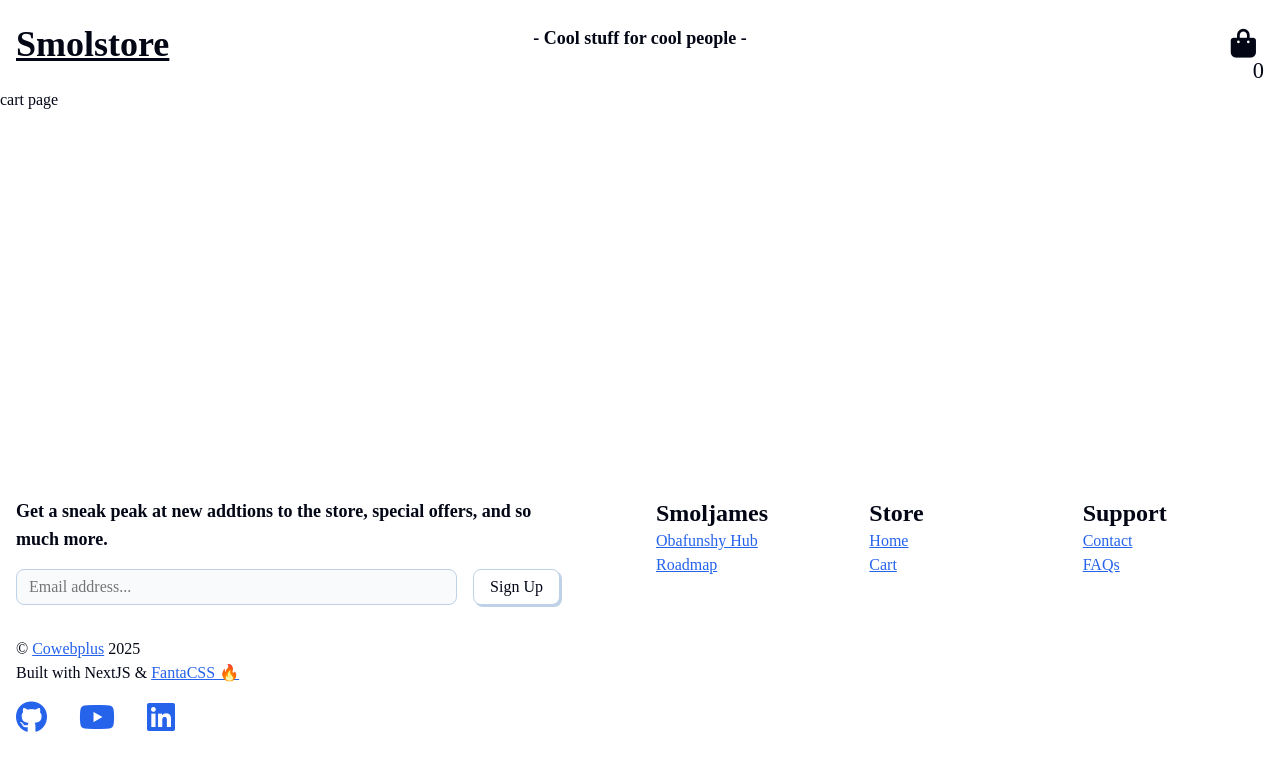
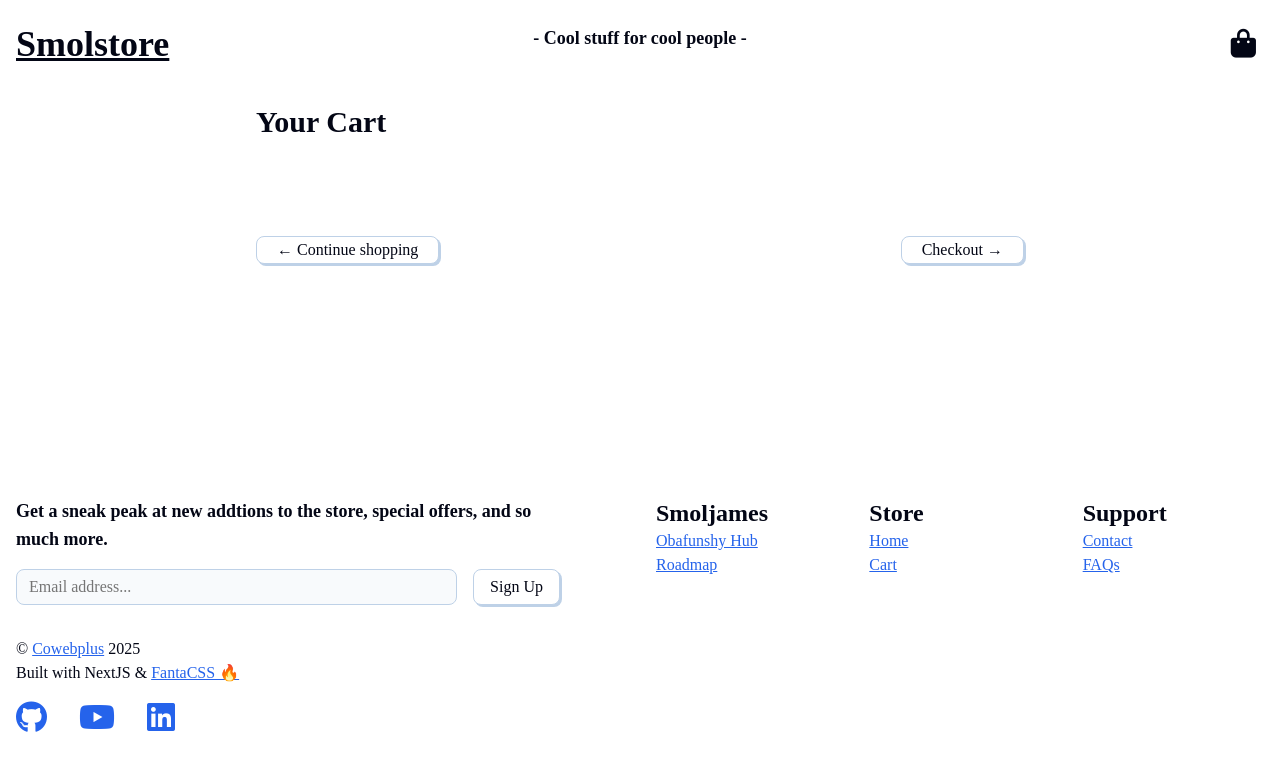
Before and after one commit to obafunshy/smolstore, a Next.js app: page /cart in a window 1280 px wide. Shown: the top 770 px of the page. Built offline with nearby package versions, Linux system fonts and the light colour scheme; a web font is replaced by a local one.

Commit message:
build and styled cart page

```diff
--- a/app/cart/page.js
+++ b/app/cart/page.js
@@ -1,7 +1,47 @@
+'use client'
+
+import { useProducts } from "@/context/ProductContext";
+
 export default function CartPage() {
+  const { cart } = useProducts()
+
   return (
-    <div>
-      cart page
-    </div>
+    <section className="cart-section">
+      <h2>Your Cart</h2>
+      <div className="cart-container">
+        {Object.keys(cart).map((item, itemIndex) => {
+          const itemData = cart[item]
+          const itemQuantity = itemData?.quantity
+          const imgName = itemData.name === 'Medieval Dragon Month Planner' ?
+          'planner' :
+          itemData.name.replaceAll(' sticker.png', '').replaceAll(' ', '_')
+          const imgUrl = 'low_res/' + imgName + '.jpeg'
+
+          return (
+            <div key={itemIndex} className="cart-item">
+              <img src={imgUrl} alt={imgUrl + '-img'} />
+              <div className="cart-item-info">
+                <h3>{itemData.name}</h3>
+                <p>{itemData.description.slice(0, 100)}{itemData.description
+                  .length > 100 ? '...' : ''}
+                  </p>
+                  <h4>${itemData.prices[0].unit_amount / 100}</h4>
+                  <div className="quantity-container">
+                    <p><strong>quantity</strong></p>
+                    <input value={itemQuantity} placeholder="2"
+                    onChange={() => {
+
+                    }} />
+                  </div>
+              </div>
+            </div>
+          )
+        })}
+      </div>
+      <div className="checkout-container">
+        <button> &larr; Continue shopping</button>
+        <button>Checkout &rarr;</button>
+      </div>
+    </section>
   );
 }
--- a/app/globals.css
+++ b/app/globals.css
@@ -205,6 +205,51 @@ main, .section-container {
   padding-right: 0.1rem;
 }
 
+/* cart styles  */
+.cart-section {
+  max-width: 800px;
+  margin: 0 auto;
+  width: 100%;
+  padding: 1rem;
+  padding-bottom: 2rem;
+}
+
+.cart-container {
+  display: flex;
+  flex-direction: column;
+  gap: 3rem;
+  padding: 2rem 1rem;
+}
+
+.cart-item {
+  display: flex;
+  gap: 1rem;
+
+}
+
+.cart-item img {
+  width: 30%;
+  height: fit-content;
+}
+
+.cart-item-info {
+  display: flex;
+  flex-direction: column;
+  gap: 0.5rem;
+}
+
+.cart-item-info input {
+  width: 100px;
+}
+
+.checkout-container {
+  padding-top: 2rem;
+  display: flex;
+  align-items: center;
+  justify-content: space-between;
+  gap: 1rem;
+
+}
 
 /* footer styles  */
 hr {
@@ -373,6 +418,10 @@ footer .links-container > div {
     gap: 1rem 2rem;
     grid-template-columns: repeat(2, minmax(0, 1fr));
   }
+
+  .cart-item {
+    gap: 2rem;
+  }
 }
 
 @media (min-width: 768px) {
--- a/app/layout.js
+++ b/app/layout.js
@@ -4,7 +4,7 @@ import Head from "./head";
 import Link from "next/link";
 import Cart from "@/components/Cart";
 import EmailInput from "@/components/EmailInput";
-import ProductsProvider from "@/context/ProductContact";
+import ProductsProvider from "@/context/ProductContext";
 
 export const metadata = {
   title: "Smolstore",
--- a/components/Cart.jsx
+++ b/components/Cart.jsx
@@ -1,21 +1,22 @@
 'use client'
-import { useProducts } from "@/context/ProductContact"
+import { useProducts } from "@/context/ProductContext"
 import Link from "next/link"
 
 export default function Cart() {
     const {cart} = useProducts()
     const numProducts = Object.keys(cart).reduce((acc, curr, currIndex) => {
-        const numProduct = cart[curr]
+        const numProduct = cart[curr].quantity
         const sum = acc + numProduct
         return sum
     }, 0)
+
     return (
         <div>
             <Link className="unstyled-button" href={'/cart'}>
                 <i className="fa-solid fa-bag-shopping"></i>
-                <div className="cart-num">
+                {numProducts > 0 && (<div className="cart-num">
                     <p>{numProducts}</p>
-                </div>
+                </div>)}
             </Link>
         </div>
     )
--- a/components/Products.jsx
+++ b/components/Products.jsx
@@ -1,7 +1,7 @@
 'use client'
 import { useState } from "react"
 import Portal from "./Portal"
-import { useProducts } from "@/context/ProductContact"
+import { useProducts } from "@/context/ProductContext"
 
 export default function Products(props)  {
     const { planner, stickers } = props
@@ -49,7 +49,7 @@ export default function Products(props)  {
                         <div className="purchase-btns">
                             <button onClick={() => {
                                 const plannerPriceId = planner.default_price
-                                handleIncrementProduct(plannerPriceId, 1)
+                                handleIncrementProduct(plannerPriceId, 1, planner)
                             }}>Add to cart</button>
                         </div>
                     </div>
@@ -73,7 +73,7 @@ export default function Products(props)  {
                                             <h4><span>£</span>{sticker.prices[0].unit_amount/100}</h4>
                                             <button onClick={() => {
                                                 const stickerPriceId = sticker.default_price
-                                                handleIncrementProduct(stickerPriceId, 1)
+                                                handleIncrementProduct(stickerPriceId, 1, sticker)
                                             }}>Add to cart</button>
                                         </div>
                                     </div>
--- a/context/ProductContact.jsx
+++ b/context/ProductContext.jsx
@@ -7,18 +7,26 @@ const ProductContext = createContext()
 export default function ProductsProvider(props) {
     const {children} = props
     const [cart, setCart] = useState({})
-    function handleIncrementProduct(price_id, num) {
+
+    function handleIncrementProduct(price_id, num, data) {
         const newCart = {
             ...cart
         }
         if (price_id in cart) {
             // if the product is already in the cart, increment
-            newCart[price_id] = newCart[price_id] + num
+            // newCart[price_id] = newCart[price_id] + num
+            newCart[price_id] = {
+                ...data,
+                quantity: newCart[price_id]?.quantity + num
+            }
         } else {
             // product not in cart add it
-            newCart[price_id] = num
+            newCart[price_id] = {
+                ...data,
+                quantity: num
+            }
         }
-        if(newCart[price_id] === 0) {
+        if(newCart[price_id].quantity === 0) {
             // user has set the number to 0, we need to remove product
             delete newCart[price_id]
         }
```
